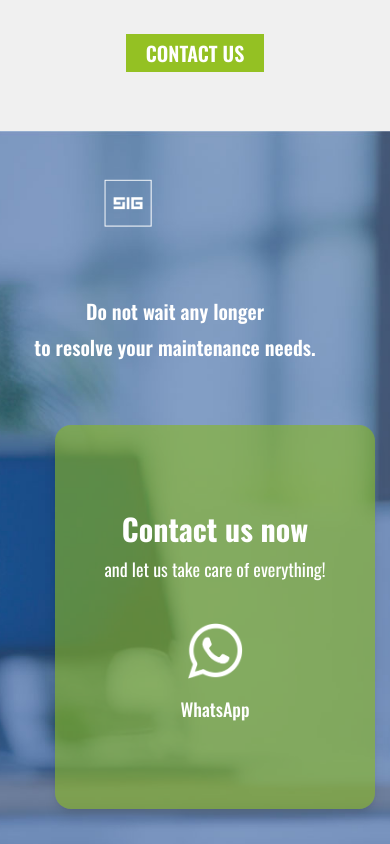
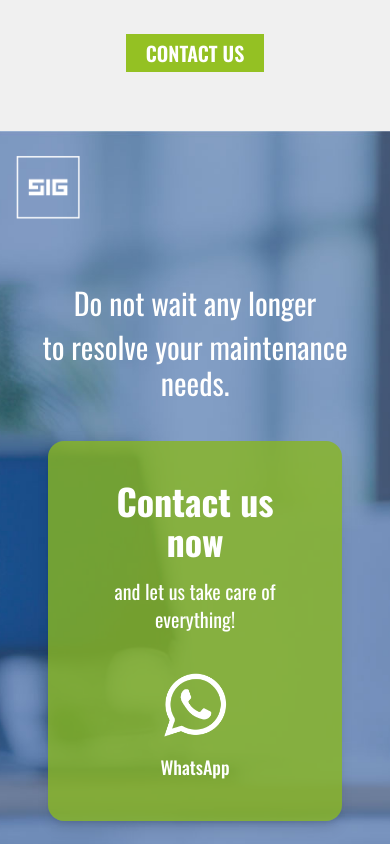
Before and after one commit to AliciaPak25/signature, a React (Vite) app: page / in a window 390 px wide. Shown: the part 3000-3844 px from the top of the page. Built offline with nearby package versions, Linux system fonts and the light colour scheme.

Commit message:
fixed responsive of contact section

```diff
--- a/src/components/ContactSection.jsx
+++ b/src/components/ContactSection.jsx
@@ -45,7 +45,7 @@ const ContactSection = () => {
 
 export default ContactSection; */
 
-import whiteLogo from "../assets/sig-white.png";
+/* import whiteLogo from "../assets/sig-white.png";
 import whatsappIcon from "../assets/whatsapp-contact.png";
 
 const ContactSection = () => {
@@ -54,16 +54,16 @@ const ContactSection = () => {
       className="relative h-screen flex flex-col justify-center items-center  contact-background"
       id="contact"
     >
-      {/* SIG Logo */}
+
       <img
         src={whiteLogo}
         alt="SIG Logo"
         className="absolute top-6 left-6 w-12 h-12 md:w-16 md:h-16 ml-20 mt-6"
       />
 
-      {/* Content Wrapper */}
+
       <div className="relative z-10 flex flex-col md:flex-row items-center justify-evenly w-full max-w-5xl mx-auto px-6">
-        {/* Left Side Text */}
+
         <div className="text-center text-white mr-10">
           <p className="text-xl md:text-4xl font-semibold">
             Do not wait any longer
@@ -73,7 +73,6 @@ const ContactSection = () => {
           </p>
         </div>
 
-        {/* Right Side Contact Box */}
         <div className="bg-[#89B721]/60 flex flex-col justify-center items-center rounded-2xl text-center p-8 md:p-12 w-xs sm:w-sm md:w-[350px] h-96 shadow-lg md:mt-0 mt-16 ml-10">
           <h3 className="text-3xl md:text-4xl font-bold text-white">
             Contact us now
@@ -81,7 +80,7 @@ const ContactSection = () => {
           <p className="text-lg md:text-xl text-white mt-2">
             and let us take care of everything!
           </p>
-          {/* WhatsApp Button */}
+
           <div className="flex flex-col items-center mt-10">
             <a
               href="https://wa.me/12242801814?text=Hello%2C%20I%27m%20interested%20in%20knowing%20more%20about%20your%20services."
@@ -103,4 +102,122 @@ const ContactSection = () => {
   );
 };
 
+export default ContactSection;  */
+
+// Version 3
+import whiteLogo from "../assets/sig-white.png";
+import whatsappIcon from "../assets/whatsapp-contact.png";
+
+const ContactSection = () => {
+  return (
+    <div
+      className="relative w-full h-screen flex flex-col justify-evenly items-center contact-background"
+      id="contact"
+    >
+      <img
+        src={whiteLogo}
+        alt="SIG Logo"
+        className="absolute top-6 left-4 w-16 h-16 md:w-20 md:h-20 md:left-20"
+      />
+
+      <div className="relative z-10 flex flex-col md:flex-row items-center justify-evenly w-full max-w-7xl mx-auto px-8">
+        <div className="text-center text-white md:text-left mb-10 md:mb-0 md:mr-12">
+          <p className="text-3xl md:text-4xl text-center">
+            Do not wait any longer
+          </p>
+          <p className="text-3xl md:text-4xl mt-2 text-center">
+            to resolve your maintenance needs.
+          </p>
+        </div>
+
+        <div className="bg-[#89B721]/80 flex flex-col justify-center items-center rounded-2xl text-center p-10 md:p-16 w-[90%] sm:w-[80%] md:w-[450px] h-auto lg:h-[500px] shadow-lg">
+          <h3 className="text-4xl md:text-5xl font-bold text-white">
+            Contact us now
+          </h3>
+          <p className="text-xl md:text-2xl text-white mt-4">
+            and let us take care of everything!
+          </p>
+
+          <div className="flex flex-col items-center mt-10">
+            <a
+              href="https://wa.me/12242801814?text=Hello%2C%20I%27m%20interested%20in%20knowing%20more%20about%20your%20services."
+              target="_blank"
+              rel="noopener noreferrer"
+              className="flex flex-col items-center justify-center"
+            >
+              <img
+                src={whatsappIcon}
+                alt="WhatsApp"
+                className="w-16 h-16 mb-4 hover:animate-bounce"
+              />
+
+              <p className="text-lg md:text-xl font-medium text-white">
+                WhatsApp
+              </p>
+            </a>
+          </div>
+        </div>
+      </div>
+    </div>
+  );
+};
+
 export default ContactSection;
+
+/* import whiteLogo from "../assets/sig-white.png";
+import whatsappIcon from "../assets/whatsapp-contact.png";
+
+const ContactSection = () => {
+  return (
+    <div
+      className="relative h-screen flex flex-col justify-center items-center contact-background"
+      id="contact"
+    >
+      <img
+        src={whiteLogo}
+        alt="SIG Logo"
+        className="absolute top-6 left-4 w-16 h-16 md:w-20 md:h-20 lg:w-24 lg:h-24"
+      />
+
+      <div className="relative z-10 flex flex-col md:flex-row items-center justify-center w-full max-w-6xl mx-auto px-6">
+        <div className="text-center text-white mb-12 md:mb-0 md:mr-10">
+          <p className="text-2xl md:text-5xl lg:text-6xl font-bold">
+            Do not wait any longer
+          </p>
+          <p className="text-2xl md:text-5xl lg:text-6xl font-bold mt-4">
+            to resolve your maintenance needs.
+          </p>
+        </div>
+
+        <div className="bg-[#89B721]/60 flex flex-col justify-center items-center rounded-2xl text-center p-8 md:p-12 w-[90%] max-w-[400px] h-auto shadow-lg">
+          <h3 className="text-3xl md:text-5xl font-bold text-white">
+            Contact us now
+          </h3>
+          <p className="text-lg md:text-2xl text-white mt-4">
+            and let us take care of everything!
+          </p>
+
+          <div className="flex flex-col items-center mt-8">
+            <a
+              href="https://wa.me/12242801814?text=Hello%2C%20I%27m%20interested%20in%20knowing%20more%20about%20your%20services."
+              target="_blank"
+              rel="noopener noreferrer"
+              className="block border-b-8 border-b-transparent"
+            >
+              <img
+                src={whatsappIcon}
+                alt="WhatsApp"
+                className="w-16 h-16 mb-4"
+              />
+            </a>
+            <p className="text-lg md:text-xl font-medium text-white">
+              WhatsApp
+            </p>
+          </div>
+        </div>
+      </div>
+    </div>
+  );
+};
+
+export default ContactSection; */
--- a/src/components/HeroSection.jsx
+++ b/src/components/HeroSection.jsx
@@ -8,6 +8,7 @@ const HeroSection = () => {
         <p className="text-2xl md:text-3xl mb-10">
           Discover Our Comprehensive Services.
         </p>
+
         <a
           href="/#contact"
           className="bg-[#94C123] cursor-pointer uppercase text-center text-white px-11 py-1 text-lg font-semibold hover:bg-[#78991B] transition-all"
```
Also changed, not shown: src/components/CompanySection.jsx (+0 -111 lines).
